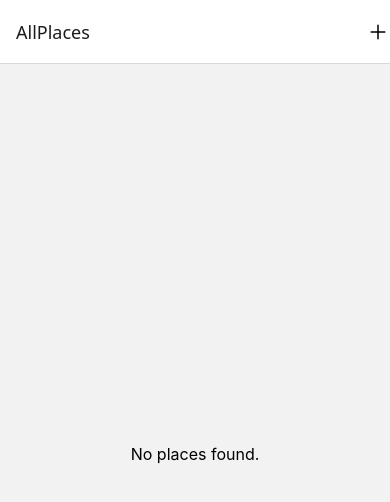
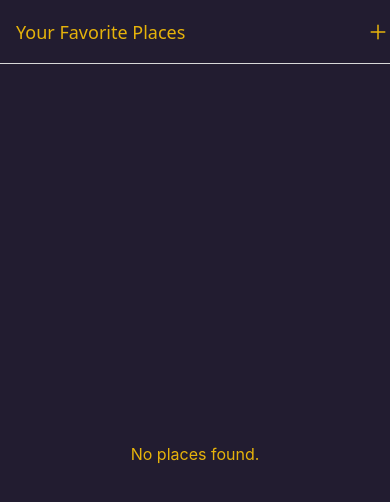
Before and after one commit to Henrydykee/advanced_features_react_native, a React Native app: screen / in a window 390 px wide. Shown: the top 502 px of the page. Built offline with nearby package versions, Linux system fonts and the light colour scheme.

Commit message:
Update app styling and navigation with color theming

```diff
--- a/App.tsx
+++ b/App.tsx
@@ -5,22 +5,32 @@ import  { NavigationContainer } from '@react-navigation/native';
 import { createNativeStackNavigator } from '@react-navigation/native-stack';
 import AllPlacesScreen from './screens/all_places_screen';
 import IconButton from './components/ui/icon_button';
+import { Colors } from './utils/color';
 const Stack = createNativeStackNavigator();
 
 export default function App() {
   return (
     <>
-    <StatusBar style='dark' />
+    <StatusBar style='inverted' />
     <NavigationContainer>
-      <Stack.Navigator>
-        <Stack.Screen name="AllPlaces" component={AllPlacesScreen}  options={{
+      <Stack.Navigator screenOptions={{
+        headerStyle : { backgroundColor : Colors.gray700},
+        headerTintColor : Colors.accent500,
+        contentStyle : {
+          backgroundColor : Colors.gray700
+        }
+      }}>
+        <Stack.Screen name="AllPlaces" component={AllPlacesScreen}  options= {({navigation}) => ({
           headerRight : () => {
             return (
-              <IconButton iconName='add' color='black' size={24} onPress={() => console.log('Add Place')} />
+              <IconButton iconName='add' color={Colors.accent500} size={24} onPress={() => navigation.navigate('AddPlace')} />
             )
-          }
-        }}/>
-        <Stack.Screen name="AddPlace" component={AddPlacesScreen} />
+          },
+          headerTitle : "Your Favorite Places"
+        })}/>
+        <Stack.Screen name="AddPlace" component={AddPlacesScreen} options={{
+          headerTitle : "Add Place"
+        }} />
       </Stack.Navigator>
     </NavigationContainer>
     </>
--- a/components/places_list.tsx
+++ b/components/places_list.tsx
@@ -1,5 +1,6 @@
 import { FlatList, Text, View, StyleSheet } from "react-native";
 import PlaceRenderItem from "./place_item";
+import { Colors } from "../utils/color";
 
 function PlacesList({ places }: { places: Place[] }) {
   if (places.length === 0) {
@@ -24,11 +25,11 @@ export default PlacesList;
 const styles = StyleSheet.create({
   fallbackContainer: {
     flex: 1,
-    // backgroundColor: '#fff',
     alignItems: "center",
     justifyContent: "center",
   },
   fallBackText: {
     fontSize: 16,
+    color: Colors.accent500,
   },
 });
--- /dev/null
+++ b/utils/color.tsx
@@ -0,0 +1,12 @@
+
+export const Colors = {
+    primary50: '#cfeffd',
+    primary100: '#a0defb',
+    primary200: '#77cff8',
+    primary400: '#44bdf5',
+    primary500: '#1aacf0',
+    primary700: '#0570c9',
+    primary800: '#003b88',
+    accent500: '#e6b30b',
+    gray700: '#221c30',
+  };
```
